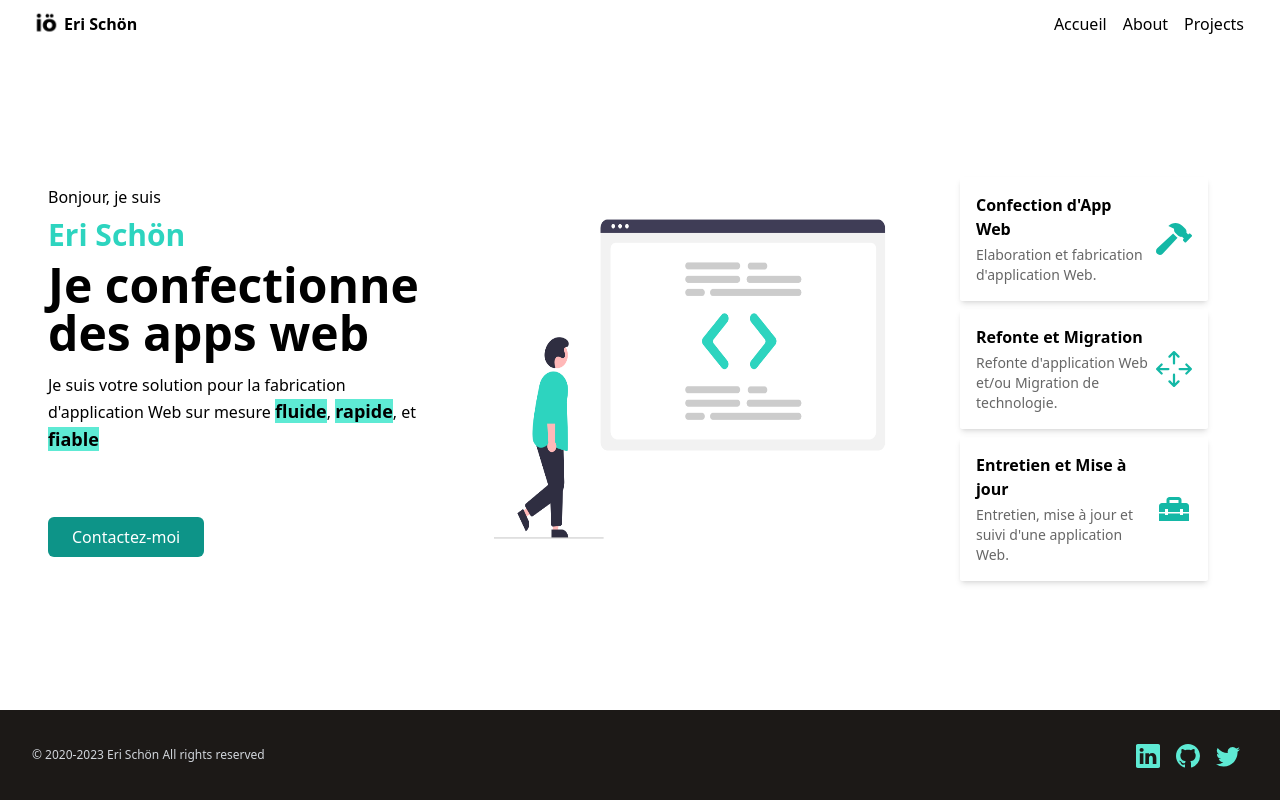
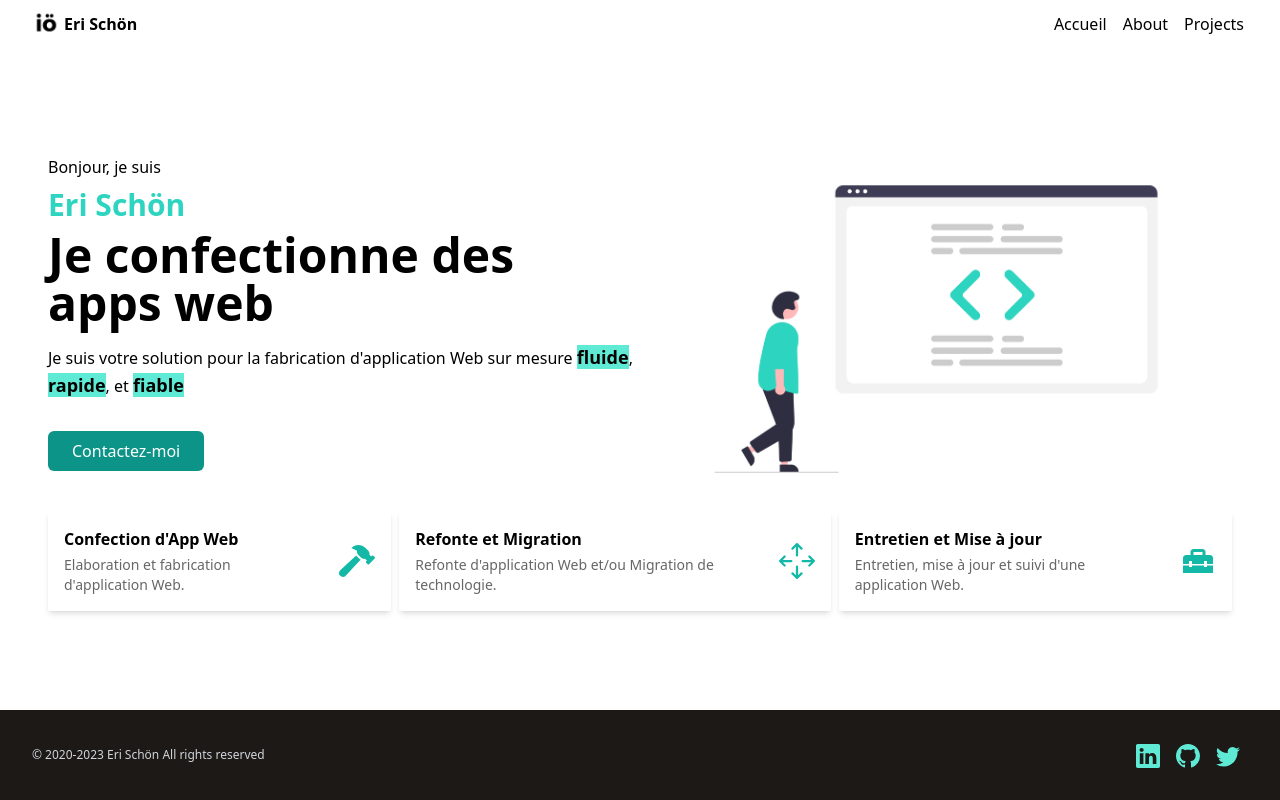
Before and after one commit to erischon/the-dizalch-project, a Next.js app: page / in a window 1280 px wide. Built offline with nearby package versions, Linux system fonts and the light colour scheme.

Commit message:
Update page.tsx

```diff
--- a/src/app/(portfolio)/page.tsx
+++ b/src/app/(portfolio)/page.tsx
@@ -9,8 +9,8 @@ import { TAGLINE } from "@/lib/constants";
 export default function PortfolioPage() {
   return (
     <main className="h-full flex justify-center items-center">
-      <section className="sm:grid sm:grid-cols-12 px-4 mx-auto my-4">
-        <div className="flex flex-col sm:col-span-4 items-start justify-between h-full my-2">
+      <section className="flex justify-start flex-wrap px-4 mx-auto my-4">
+        <div className="flex flex-col items-start justify-between h-full my-2 md:basis-1/2">
           <p>Bonjour, je suis</p>
 
           <h2 className="text-3xl font-bold my-2 text-teal-400 lea">
@@ -34,13 +34,18 @@ export default function PortfolioPage() {
           </a>
         </div>
 
-        <div className=" lg:flex lg:justify-center lg:items-center sm:col-span-5">
-          <div className="lg:w-full lg:h-full relative w-[389px] h-[253px]">
-            <Image src="/home-code.png" alt="" fill />
+        <div className="mx-auto md:basis-1/2">
+          <div className="md:w-full md:h-full relative w-[389px] h-[253px] ">
+            <Image
+              src="/home-code.png"
+              alt=""
+              fill
+              className="object-contain"
+            />
           </div>
         </div>
 
-        <div className="flex flex-col justify-around sm:col-span-3 px-6 gap-2">
+        <div className="flex flex-col w-full sm:flex-row gap-2">
           <div className="flex justify-between items-center shadow-md rounded-sm p-4">
             <div className="w-4/5">
               <h3 className="font-semibold mb-1">Confection d'App Web</h3>
```
